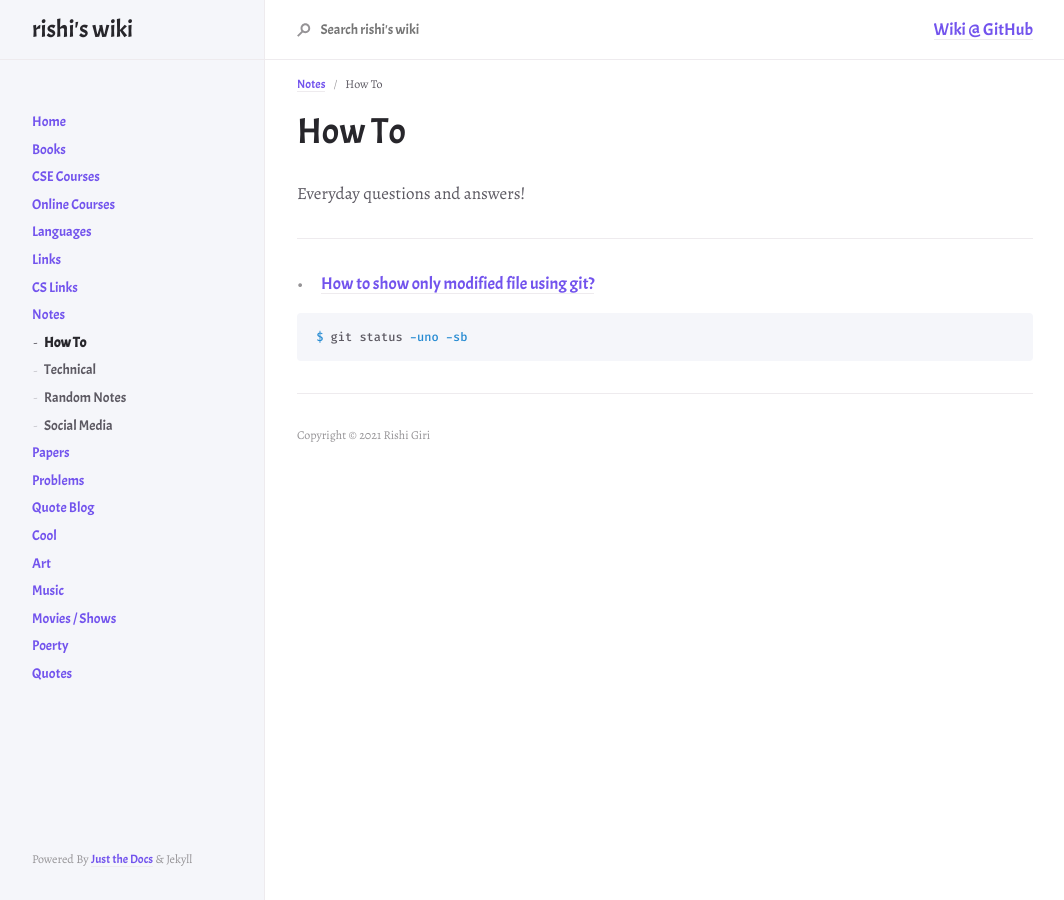
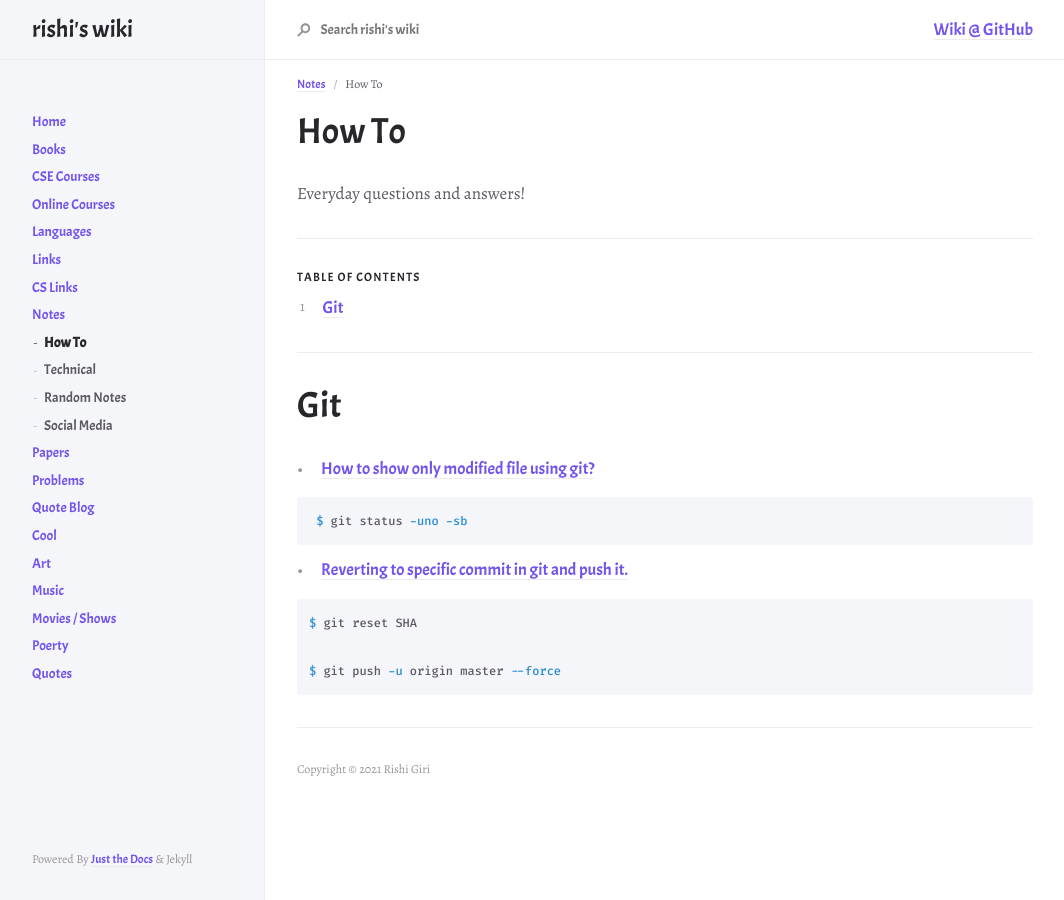
Before and after one commit to r8w/r8w, a Jekyll site: the page built from docs/notes/howto.md, in a window 1280 px wide. Shown: the whole page, without its empty margins (107-1171 px from the left). Built offline with Jekyll 4.4.1, drawn with Linux system fonts in a browser that asks for light colours; nearby versions of some CDN libraries.

Commit message:
add git tips

````diff
--- a/docs/notes/howto.md
+++ b/docs/notes/howto.md
@@ -12,15 +12,27 @@ Everyday questions and answers!
 
 ---
 
-<!-- ## Table of contents
+## Table of contents
 {: .no_toc .text-delta }
 
 1. TOC
 {:toc}
- -->
+
+
+---
+
+# Git
 
  - [How to show only modified file using git?](https://stackoverflow.com/questions/10018533/is-it-possible-to-git-status-only-modified-files)
 
  ```sh
  $ git status -uno -sb
  ```
+
+- [Reverting to specific commit in git and push it.](https://stackoverflow.com/questions/3639115/reverting-to-a-specific-commit-based-on-commit-id-with-git)
+
+```sh
+$ git reset SHA
+
+$ git push -u origin master --force
+```
````
